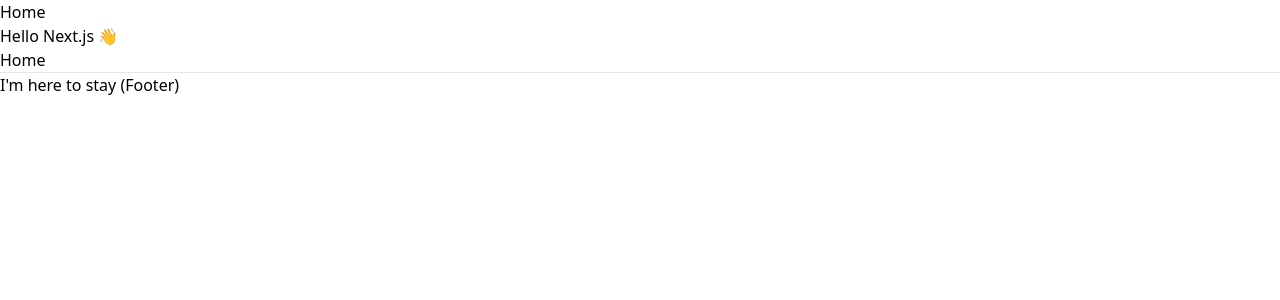
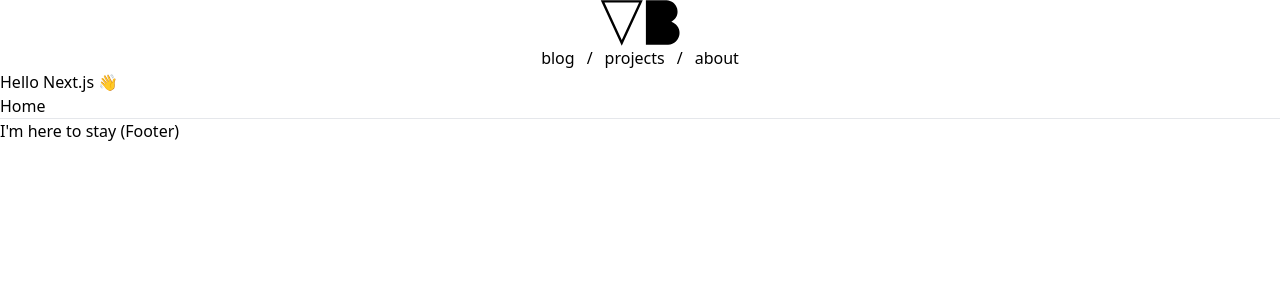
Before and after one commit to VadimBrodsky/vadimbrodsky.com, a Next.js app: page / in a window 1280 px wide. Shown: the top 300 px of the page. Built offline with nearby package versions, Linux system fonts and the light colour scheme.

Commit message:
Use interface and Nav

```diff
--- a/components/Layout.tsx
+++ b/components/Layout.tsx
@@ -1,7 +1,8 @@
 import Head from 'next/head';
-import Link from 'next/link';
 
-type Props = {
+import Nav from './Nav';
+
+interface Props {
   children?: React.ReactNode;
   title?: string;
 };
@@ -23,11 +24,7 @@ const Layout: React.FC<Props> = (props): JSX.Element => (
       <link rel="mask-icon" href="/safari-pinned-tab.svg" color="#6d6d6d" />
     </Head>
     <header>
-      <nav>
-        <Link href="/">
-          <a>Home</a>
-        </Link>
-      </nav>
+      <Nav/>
     </header>
     {props.children}
     <footer>
```
